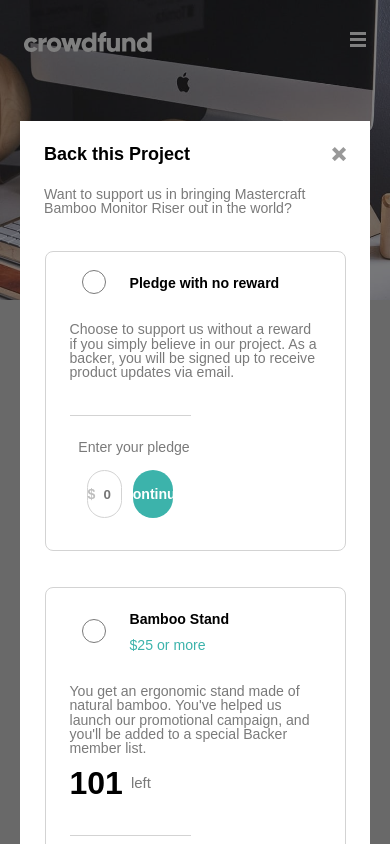
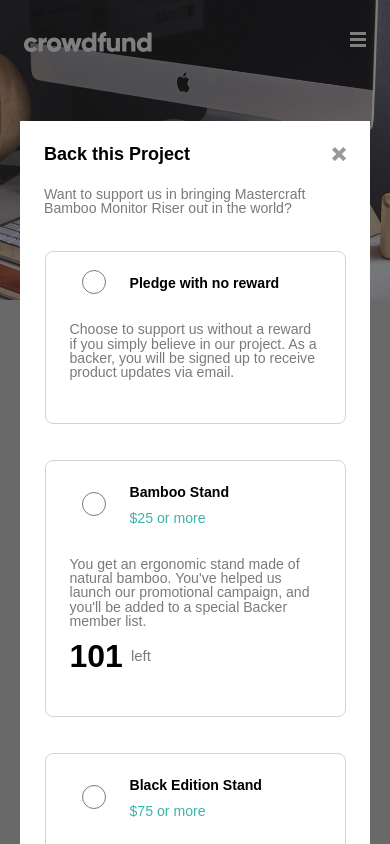
Before and after one commit to jwotman/crowdfunding, a React (Create React App) app: page / in a window 390 px wide. Both pictures are taken after a click on the button "Back this project". Shown: the top 844 px of the page. Built offline with nearby package versions, Linux system fonts and the light colour scheme.

Commit message:
made donate-detail-card responsive

```diff
--- a/src/components/donate-box/donate-box.component.jsx
+++ b/src/components/donate-box/donate-box.component.jsx
@@ -9,29 +9,44 @@
 const DonateDiv = styled.div`
 
     display: flex;
+    flex: 1 1 100%;
     flex-direction: column;
     justify-content: center;
     border-top: .1rem solid  lightgray ;
     margin-top: 2.4rem;
+
+    @media screen and (min-width: 700px) {
+        flex-flow: row nowrap;
+        justify-content: space-between;
+   }
 
 `;
 
 const DonateHeading = styled.span`
 
     align-self: center;
-    margin: 2.4rem 0 .8rem .8rem;
+    margin-top: 2.4rem;
+    //margin: 2.4rem 0 .8rem .8rem;
 `;
 const DonateWrapper = styled.div`
     display: flex;
+
     flex-direction: row;
-    justify-content: space-around;
-    padding: .8rem 1.2rem 0 1.2rem;
+    justify-content: center;
+    gap: 1.6rem;
+
+    margin-top: 2.4rem;
+    @media screen and (min-width: 700px) {
+        flex-flow: row nowrap;
+        justify-content: space-between;
+        flex: 0 0 23.3rem;
+   }
+    //padding: .8rem 1.2rem 0 1.2rem;
 
 
 `;
 
 const CurrencyInputWrapper = styled.div`
-    width: 36%;
     height: 4.8rem;
     border-radius: 3.3rem;
     border: .1rem solid  lightgray ;
@@ -41,6 +56,7 @@
     flex-direction: row;
     justify-content: center;
     align-items: center;
+    flex: 0 0 10rem;
 `
 
 const CurrencySpan = styled.span`
@@ -52,13 +68,11 @@
 
 `;
 const DonateInput = styled.input.attrs({
-    type: "text"
+    type: "text", size: "2"
   })`
-    width: 2rem;
     border: none;
     color: black;
     font-weight: bold;
-    size: 2;
     margin-left: .3rem;
     :focus{
         outline: none;
@@ -74,7 +88,7 @@
     cursor: pointer;
     display: flex;
     flex-direction: row;
-    //font-size: 1.4rem;
+    font-size: 1.4rem;
     font-weight: bold;
     height: 4.8rem;
     justify-content: center;
@@ -83,7 +97,7 @@
     text-align: center;
     text-decoration: none;
     white-space: nowrap;
-    width: 41%;
+    flex: 0 0 11.7rem;
 
 `;
 
--- a/src/components/donate-detail-card/donate-detail-card.component.jsx
+++ b/src/components/donate-detail-card/donate-detail-card.component.jsx
@@ -28,9 +28,17 @@
     gap: 2.4rem;
 `;
 
-const RemainingWrapper = styled.div`
+const HeadingRemainingWrapper = styled.div`
     justify-self: flex-end;
     margin-right: 2.4rem;
+`;
+
+const BodyRemainingWrapper = styled.div`
+    display: flex;
+    flex: 0 0 100%;
+    flex-direction: row;
+    justify-content: flex-start;
+
 `;
 
 
@@ -49,18 +57,6 @@
     margin: 2rem 0 1.2rem 0;
     text-align: left;
    // font-size: 1.4rem;
-`;
-
-const ActionLine = styled.div`
-
-    display: flex;
-    flex-direction: row;
-    flex-wrap: wrap;
-    margin: 0 0 0 0;
-    flex-basis: 100%;
-    justify-content: space-between;
-    align-items: center;
-
 `;
 
 
@@ -97,17 +93,20 @@
                <HeaderWrapper>
                     <CustomRadioButton id={item.id} isSelected={item.id===currentLevelID} chooseLevel={chooseLevel} disabled={isDisabled(item.remaining)}></CustomRadioButton>
                     <IncentiveHeading donateHeading={true} item={item}/>
-                    <RemainingWrapper>
-                        <Remaining remainingAmount={item.remaining} isSelectable={true} isMobileSpecific={false} />
-                    </RemainingWrapper>
+                    {item.remaining !== -1 && <HeadingRemainingWrapper>
+                                                    <Remaining remainingAmount={item.remaining} isSelectable={true} isMobileSpecific={false} />
+                                                </HeadingRemainingWrapper>
+                    }
                 </HeaderWrapper>
                 <IncentiveDescription>
                     {item.description}
                 </IncentiveDescription>
-                <ActionLine>
-                    {item.remaining !== -1 && <Remaining remainingAmount={item.remaining} isSelectable={true} isMobileSpecific={true} /> }
-                    <DonateBox donationLevel={item.donationLevel} disabled={isDisabled(item.remaining)} />
-                </ActionLine>
+
+                   <BodyRemainingWrapper>
+                        {item.remaining !== -1 && <Remaining remainingAmount={item.remaining} isSelectable={true} isMobileSpecific={true} /> }
+                   </BodyRemainingWrapper>
+                    {item.id === currentLevelID && <DonateBox donationLevel={item.donationLevel} disabled={isDisabled(item.remaining)} />}
+
 
             </IncentiveCard>
     )
```
